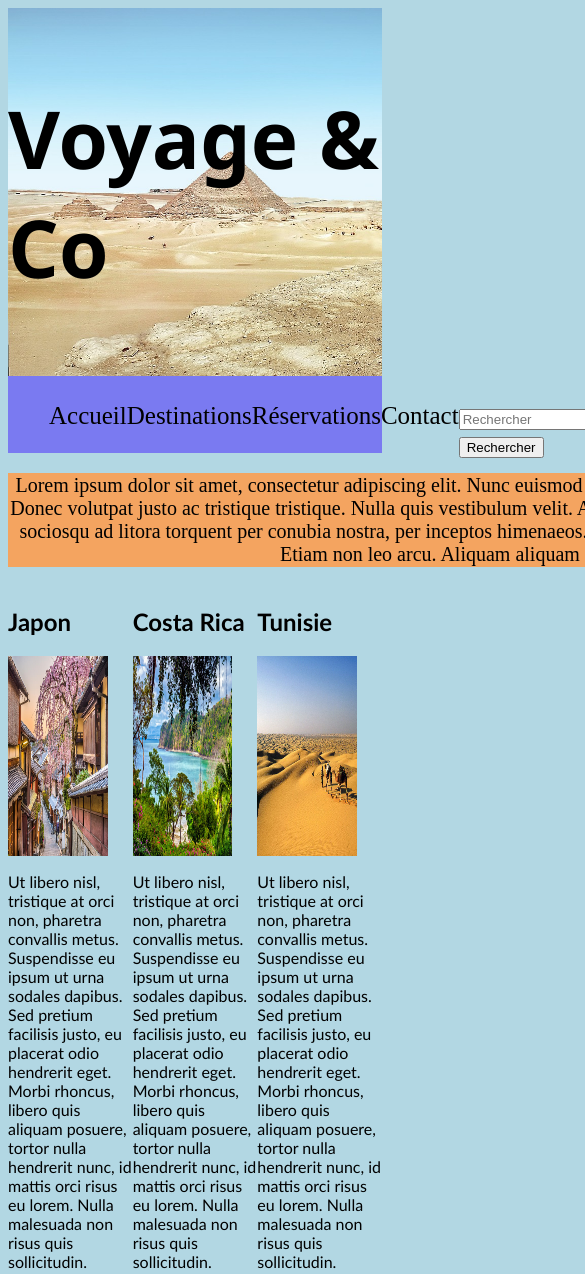
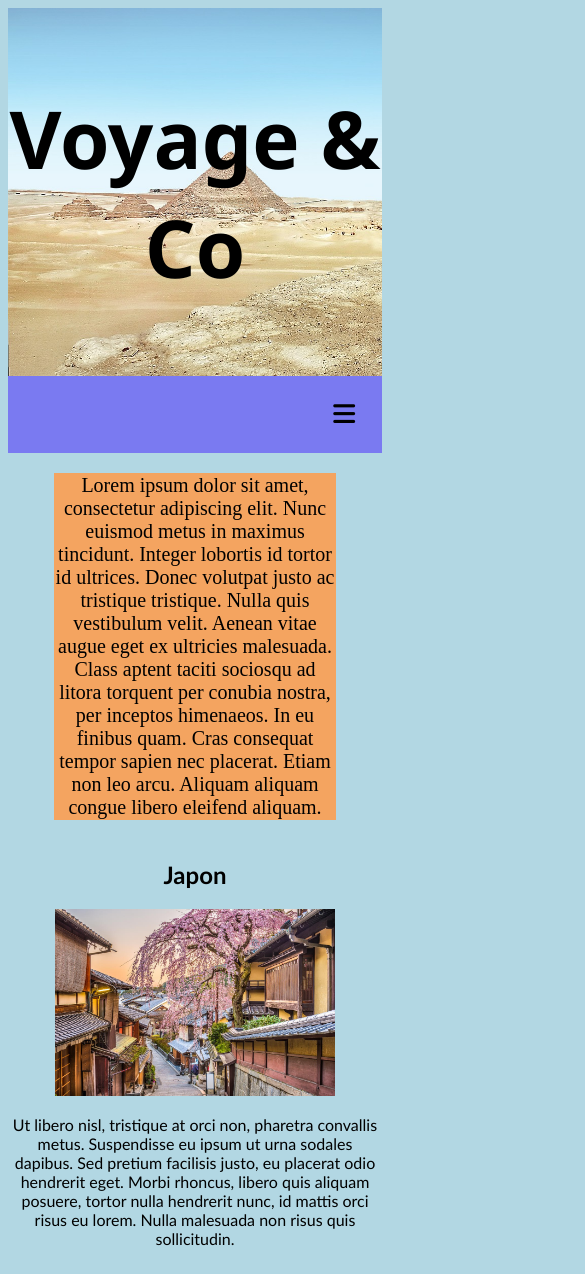
Before and after one commit to JohanaGouzien/lamanu, a plain HTML site: page assets/css/Voyageandco.html in a window 390 px wide. Shown: the top 1274 px of the page, 585 px wide, since content can reach past the window. Drawn offline with Linux system fonts and the light colour scheme; files whose address does not match are found by name.

Commit message:
suite exo voyageandco

```diff
--- a/assets/css/Voyageandco.html
+++ b/assets/css/Voyageandco.html
@@ -3,9 +3,11 @@
 
 <head>
     <meta charset="UTF-8">
-    <link rel="stylesheet" href="C:/wamp64/www/lamanu/assets/css/voyagestyle.css">
-    <meta name="viewport" media="screen and (max-width: 480px)" content="width=device-width, initial-scale=1">
+    <meta http-equiv="X-UA-Compatible" content="ie=edge">
+    <meta name="viewport" content="width=device-width, initial-scale=1.0">
+    <link rel="stylesheet" media="screen" href="voyagestyle.css">
     <title>Voyage and co</title>
+    <script src="https://kit.fontawesome.com/74d8e40d4c.js" crossorigin="anonymous"></script>
 </head>
 
 <body id="backgroundColour">
@@ -18,7 +20,7 @@
 <nav>
     <ul>
         <li> <a href="#">Accueil</a></li>
-        <li><a href="blockLine"></a>Destinations</li>
+        <li><a href="blockLine">Destinations</a></li>
         <li><a href="#">Réservations</a></li>
         <li><a href="#">Contact</a></li>
         <li>
@@ -26,7 +28,9 @@
             <input type="text" name="search" placeholder="Rechercher">
             <input type="submit" name="searchButton" value="Rechercher">
             </form>
+            <li><i class="fas fa-bars" id="navIcon"></i></li>
         </li>
+
 
     </ul>
     </nav>
@@ -47,18 +51,20 @@
     <section id="conteneur">
         <article id="block1">
             <h2>Japon</h2>
-            <img src ="japon.jpg" alt="japon" id="photo">
+            <img src ="japon.jpg" alt="japon" class="photo">
             <p>Ut libero nisl, tristique at orci non, pharetra convallis metus. Suspendisse eu ipsum ut urna sodales dapibus. Sed pretium facilisis justo, eu placerat odio hendrerit eget. Morbi rhoncus, libero quis aliquam posuere, tortor nulla hendrerit nunc, id mattis orci risus eu lorem. Nulla malesuada non risus quis sollicitudin.</p>
         </article>
         <article id="block2">
             <h2>Costa Rica</h2>
-            <img src="costarica.jpg" alt="costarica" id="photo">
+            <img src="costarica.jpg" alt="costarica" class="photo">
             <p>Ut libero nisl, tristique at orci non, pharetra convallis metus. Suspendisse eu ipsum ut urna sodales dapibus. Sed pretium facilisis justo, eu placerat odio hendrerit eget. Morbi rhoncus, libero quis aliquam posuere, tortor nulla hendrerit nunc, id mattis orci risus eu lorem. Nulla malesuada non risus quis sollicitudin.</p>
         </article>
-        <article id=block3>
+        <article id="block3">
             <h2>Tunisie</h2>
-            <img src="desert.jpg" alt="desert" id="photo">
+            <img src="desert.jpg" alt="desert" class="photo">
             <p>Ut libero nisl, tristique at orci non, pharetra convallis metus. Suspendisse eu ipsum ut urna sodales dapibus. Sed pretium facilisis justo, eu placerat odio hendrerit eget. Morbi rhoncus, libero quis aliquam posuere, tortor nulla hendrerit nunc, id mattis orci risus eu lorem. Nulla malesuada non risus quis sollicitudin.</p>
         </article>
     </section>
+</a>
 </body>
+</html>
--- a/assets/css/voyagestyle.css
+++ b/assets/css/voyagestyle.css
@@ -31,12 +31,13 @@ ul{
 a {
     text-decoration: none;
     color: black;
+    font-family: Arial, Helvetica, sans-serif;
 }
 
 #presentation {
     background-color: sandybrown;
     border:1px solid sandybrown;
-    width: 1100px;
+    width: 75%;
     text-align: center;
     margin-left:auto ;
     margin-right: auto;
@@ -46,20 +47,42 @@ a {
 #conteneur {
     display: flex;
     justify-content: space-around;
+    text-align: center;
     font-family: 'Gill Sans', 'Gill Sans MT', Calibri, 'Trebuchet MS', sans-serif;
 
-}
+    }
 
-#photo {
-    width: 80%;
-    height: 200px;
-    display: flex;
-    justify-content: center;
+.photo {
+    width: 75%;
 
-}
+    }
 
 #backgroundColour {
     background-color: rgba(175, 214, 226, 0.952);
 }
 
+#navIcon {
+    display: none;
+}
+
+
 @media screen and (max-width: 480px)
+{
+    section {
+        flex-direction: column;
+    }
+
+    a, form {
+        display: none;
+    }
+
+    #navIcon {
+        display: block;
+
+    }
+
+    h1 {
+        text-align: center;
+    }
+
+}
```
